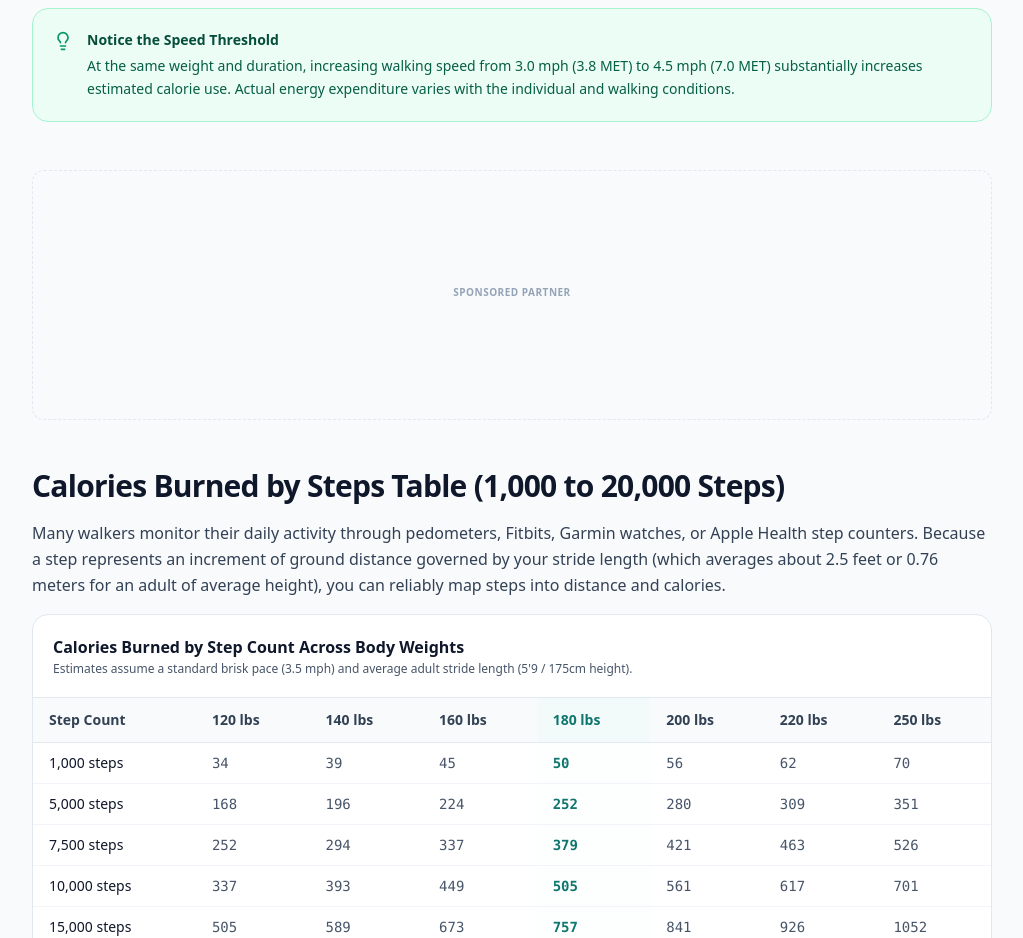
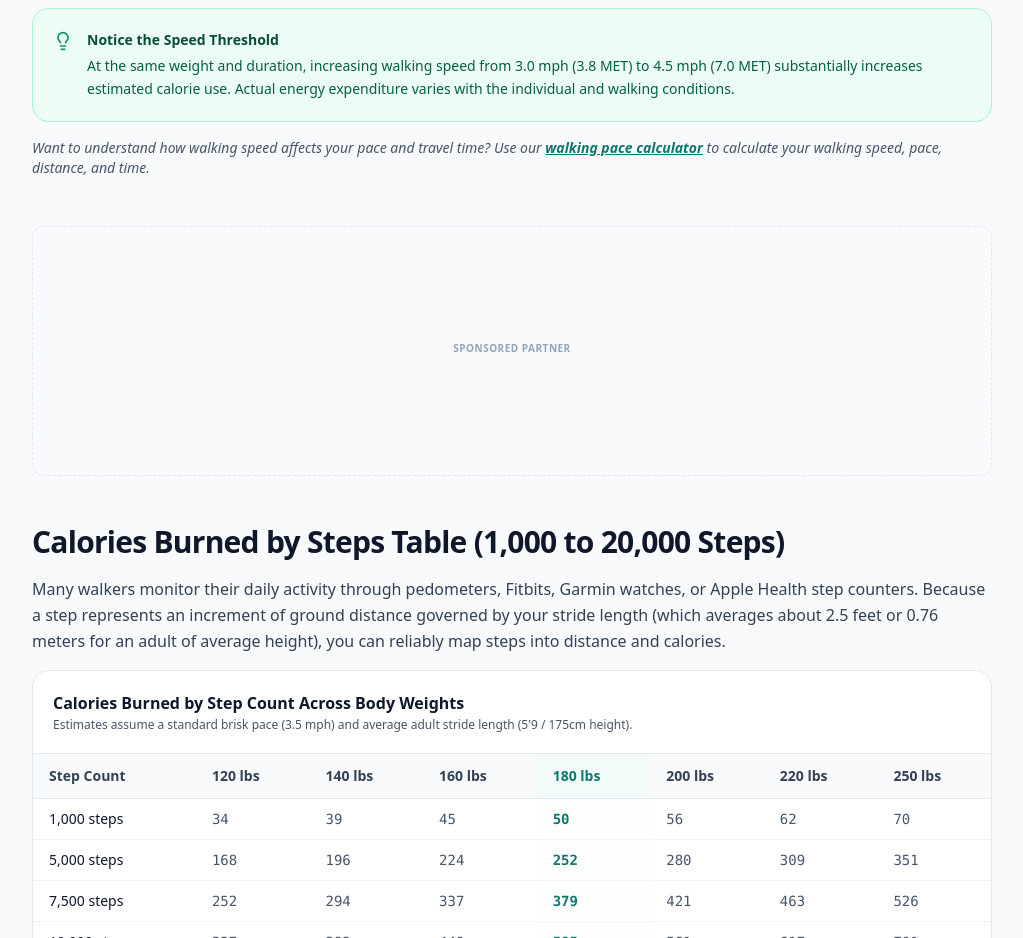
Before and after one commit to zain-taseer-developer/Walking-Calorie-Calculator-2026, a Next.js app: page / in a window 1280 px wide. Shown: the part 4820-5758 px from the top of the page, without its empty margins (128-1151 px from the left). Built offline with nearby package versions, Linux system fonts and the light colour scheme; no server answers.

Commit message:
walking pace calculator linking

```diff
--- a/app/page.tsx
+++ b/app/page.tsx
@@ -341,6 +341,16 @@ export default function HomePage() {
           <Callout type="tip" title="Notice the Speed Threshold">
             At the same weight and duration, increasing walking speed from 3.0 mph (3.8 MET) to 4.5 mph (7.0 MET) substantially increases estimated calorie use. Actual energy expenditure varies with the individual and walking conditions.
           </Callout>
+
+
+<p className="mt-3 text-sm text-slate-600 dark:text-slate-400 italic">
+  Want to understand how walking speed affects your pace and travel time? Use our{" "}
+  <Link href="/walking-pace-calculator" className="text-brand-700 dark:text-brand-400 font-semibold underline">
+    walking pace calculator
+  </Link>{" "}
+  to calculate your walking speed, pace, distance, and time.
+</p>
+
         </section>
 
         {/* Mid-Content In-Article Ad Slot */}
```
